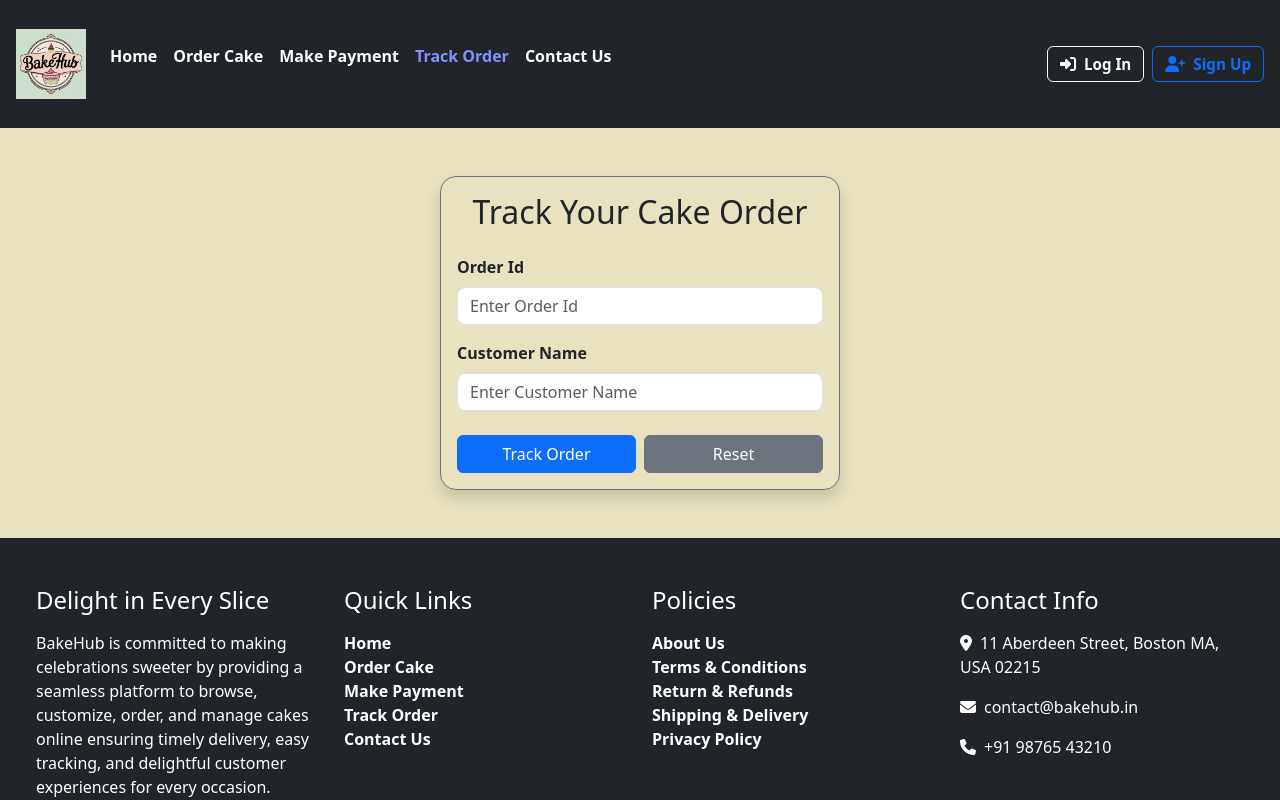
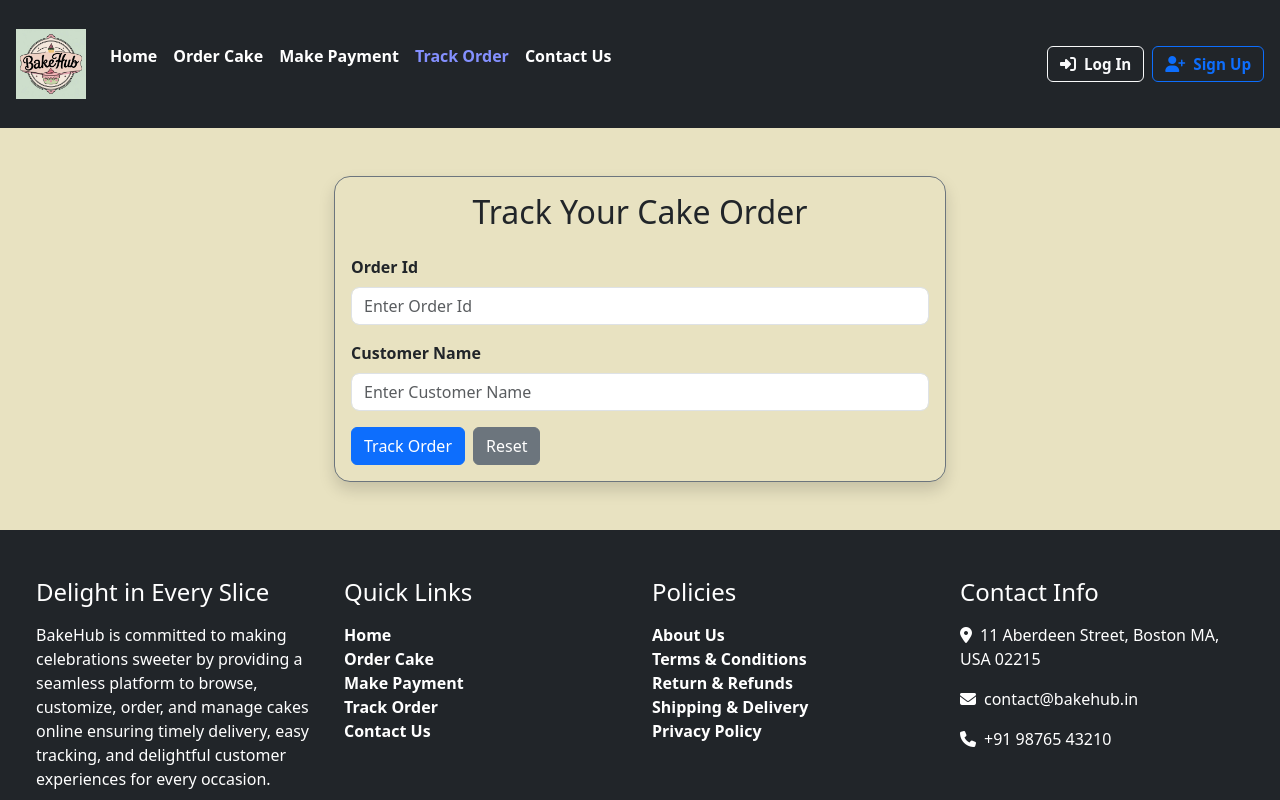
Before and after one commit to prathmesh133/BakeHub, an Angular app: page /trackorder in a window 1280 px wide. Shown: the top 800 px of the page. Built offline with nearby package versions, Linux system fonts and the light colour scheme.

Commit message:
add changes

```diff
--- a/src/app/components/trackorder/trackorder.component.html
+++ b/src/app/components/trackorder/trackorder.component.html
@@ -1,6 +1,6 @@
 <div class="container-fluid px-3 px-sm-4 px-md-5 py-4">
   <div class="row justify-content-center">
-    <div class="col-12 col-sm-10 col-md-8 col-lg-5 col-xl-4">
+    <div class="col-12 col-sm-10 col-md-8 col-lg-6">
       <div class="card shadow rounded-4 border border-secondary mt-5 mb-5">
         <div class="card-body">
           <h2 class="text-center text-dark mb-4">Track Your Cake Order</h2>
@@ -16,11 +16,12 @@
                 formControlName="customerName">
             </div>
 
-            <div class="d-flex justify-content-between gap-2 mt-4">
-              <button type="submit" class="btn btn-primary w-50">
+            <div class="d-flex justify-content-start gap-2">
+              <button type="submit" class="btn btn-primary">
                 Track Order
               </button>
-              <button type="button" class="btn btn-secondary w-50" (click)="resetOrder()">
+
+              <button type="button" class="btn btn-secondary" (click)="resetOrder()">
                 Reset
               </button>
             </div>
```
